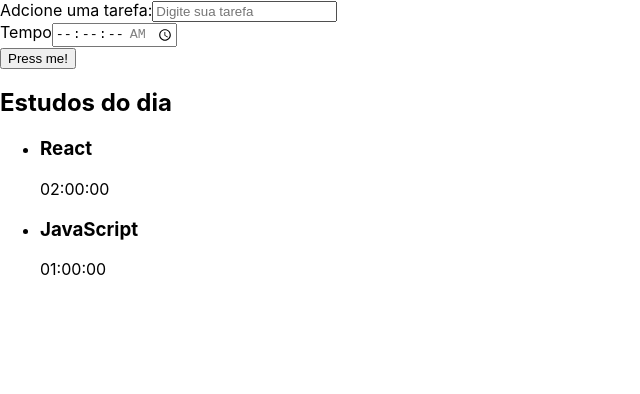
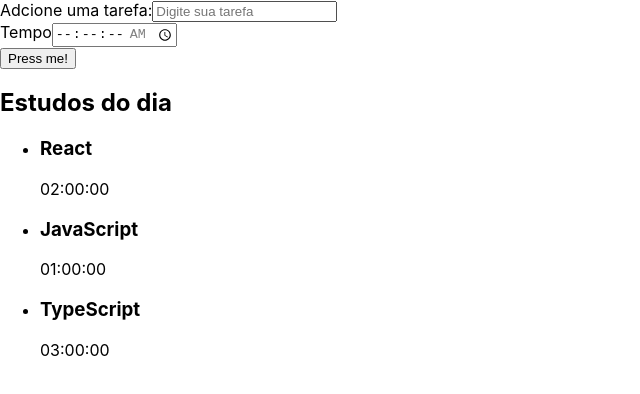
Before and after one commit to euclidespaim/react, a React (Create React App) app: page / in a window 1280 px wide. Shown: the top 394 px of the page, without its empty margins (0-640 px from the left). Built offline with nearby package versions, Linux system fonts and the light colour scheme.

Commit message:
Function components

```diff
--- a/src/components/Lista/index.tsx
+++ b/src/components/Lista/index.tsx
@@ -10,20 +10,21 @@ function Lista() {
       tarefa: "JavaScript",
       tempo: "01:00:00",
     },
+    {
+      tarefa: "TypeScript",
+      tempo: "03:00:00",
+    }
   ];
   return (
     <aside>
       <h2>Estudos do dia</h2>
       <ul>
-
-        <li>
-          <h3>React</h3>
-          <span>02:00:00</span>
-        </li>
-        <li>
-          <h3>JavaScript</h3>
-          <span>01:00:00</span>
-        </li>
+        {tarefas.map((item, index) => (
+          <li key={index}>
+            <h3>{item.tarefa}</h3>
+            <span>{item.tempo}</span>
+          </li>
+        ))}
       </ul>
     </aside>
   );
```
Also changed, not shown: 1 other file (tests, documents, lock files or other folders).
